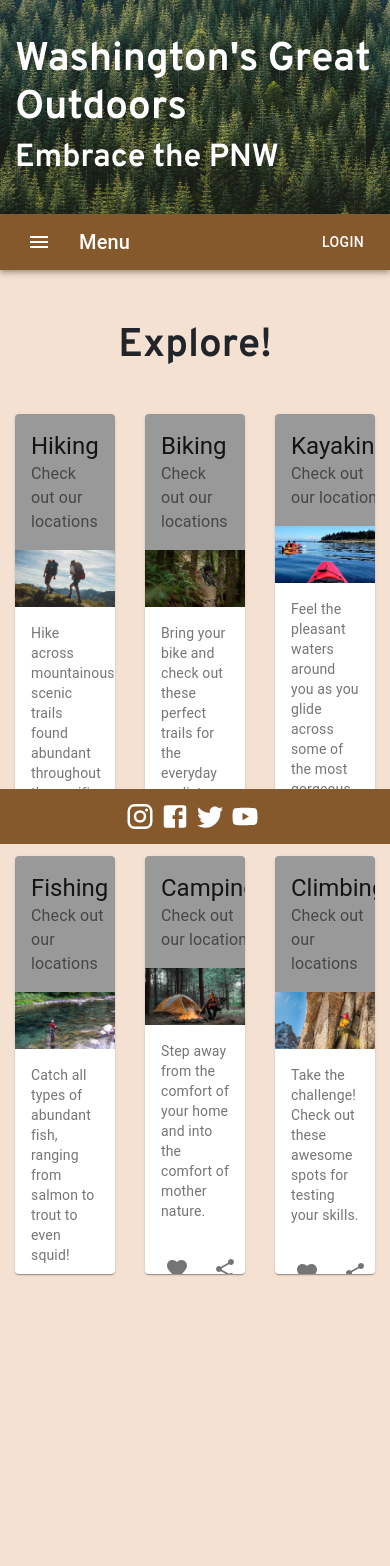
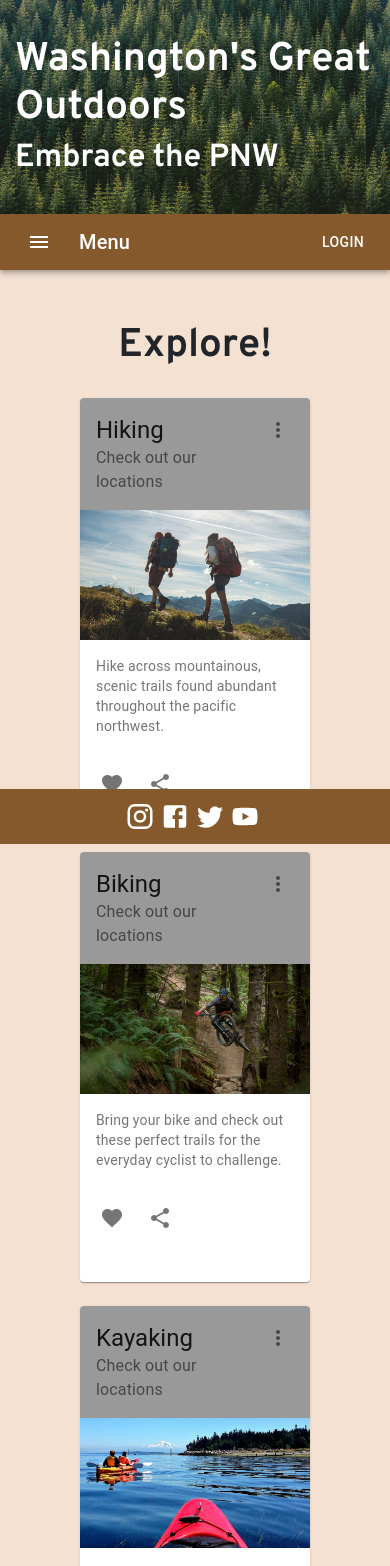
Before and after one commit to kevinlim605/Washington-s-Great-Outdoors-Site, a React (Create React App) app in the folder client/: page /directory in a window 390 px wide. Shown: the top 1566 px of the page. Before the commit the page ends 1474 px from the top, so only its background shows below. Built offline with nearby package versions, Linux system fonts and the light colour scheme.

Commit message:
added breakpoints for directory page

```diff
--- a/client/src/components/Directory.js
+++ b/client/src/components/Directory.js
@@ -15,8 +15,7 @@ import { Container, Row, Col } from "reactstrap"
 
 const useStyles = makeStyles({
   root: {
-    Width: 345,
-    height: 418,
+    height: "430px"
   },
   media: {
     height: 0,
@@ -29,7 +28,7 @@ const useStyles = makeStyles({
 
 function RenderDirectoryCard (props) {
   return (
-      <Col xs={{size: "4"}}>
+      <Col xs={{ size: "8" }} sm={{ size: "6"}} lg={{size: "4"}} className="mt-4 mx-auto">
         <Card className={props.classes.root}>
           <CardHeader
             action={
@@ -70,27 +69,17 @@ function Directory(props) {
 
   const classes = useStyles();
 
-  const row1 = [];
-  const row2 = [];
-
-  for (let i = 0; i < 3; i++) {
-    row1.push(<RenderDirectoryCard classes={classes} activity={props.activities[i]}/>)
-  }
-
-  for (let i = 3; i < 6; i++) {
-    row2.push(<RenderDirectoryCard classes={classes} activity={props.activities[i]}/>)
-  }
-
   return (
     <Container>
       <div className="mt-5">
         <h1 className="text-center">Explore!</h1>
       </div>
-      <Row className="mt-5">
-        {row1}
-      </Row>
-      <Row className="mt-4">
-        {row2}
+      <Row>
+        {props.activities.map(activity => {
+          return (
+            <RenderDirectoryCard classes={classes} activity={activity}/>
+          )
+        })}
       </Row>
     </Container>
   );
--- a/client/src/shared/activities.js
+++ b/client/src/shared/activities.js
@@ -8,7 +8,7 @@ export const ACTIVITIES = [
     {
         id: 1,
         name: "Biking",
-        description: "Bring your bike and check out these perfect trails for the everyday cyclist.",
+        description: "Bring your bike and check out these perfect trails for the everyday cyclist to challenge.",
         image: "/images/biking.jpg",
     },
     {
@@ -20,19 +20,19 @@ export const ACTIVITIES = [
     {
         id: 3,
         name: "Fishing",
-        description: "Catch all types of abundant fish, ranging from salmon to trout to even squid!",
+        description: "fish all types of abundant, seasonal catch, ranging from salmon to trout to even squid!",
         image: "/images/fishing.jpg",
     },
     {
         id: 4,
         name: "Camping",
-        description: "Step away from the comfort of your home and into the comfort of mother nature.",
+        description: "Step away from the comfort of your home. Surround yourself in the arms of mother nature.",
         image: "/images/camping.jpg",
     },
     {
         id: 5,
         name: "Climbing",
-        description: "Take the challenge! Check out these awesome spots for testing your skills.",
+        description: "Take the ultimate challenge! Explore these fantastic cliff sides and test your skills!",
         image: "/images/climbing.jpg",
     },
 ]
```
